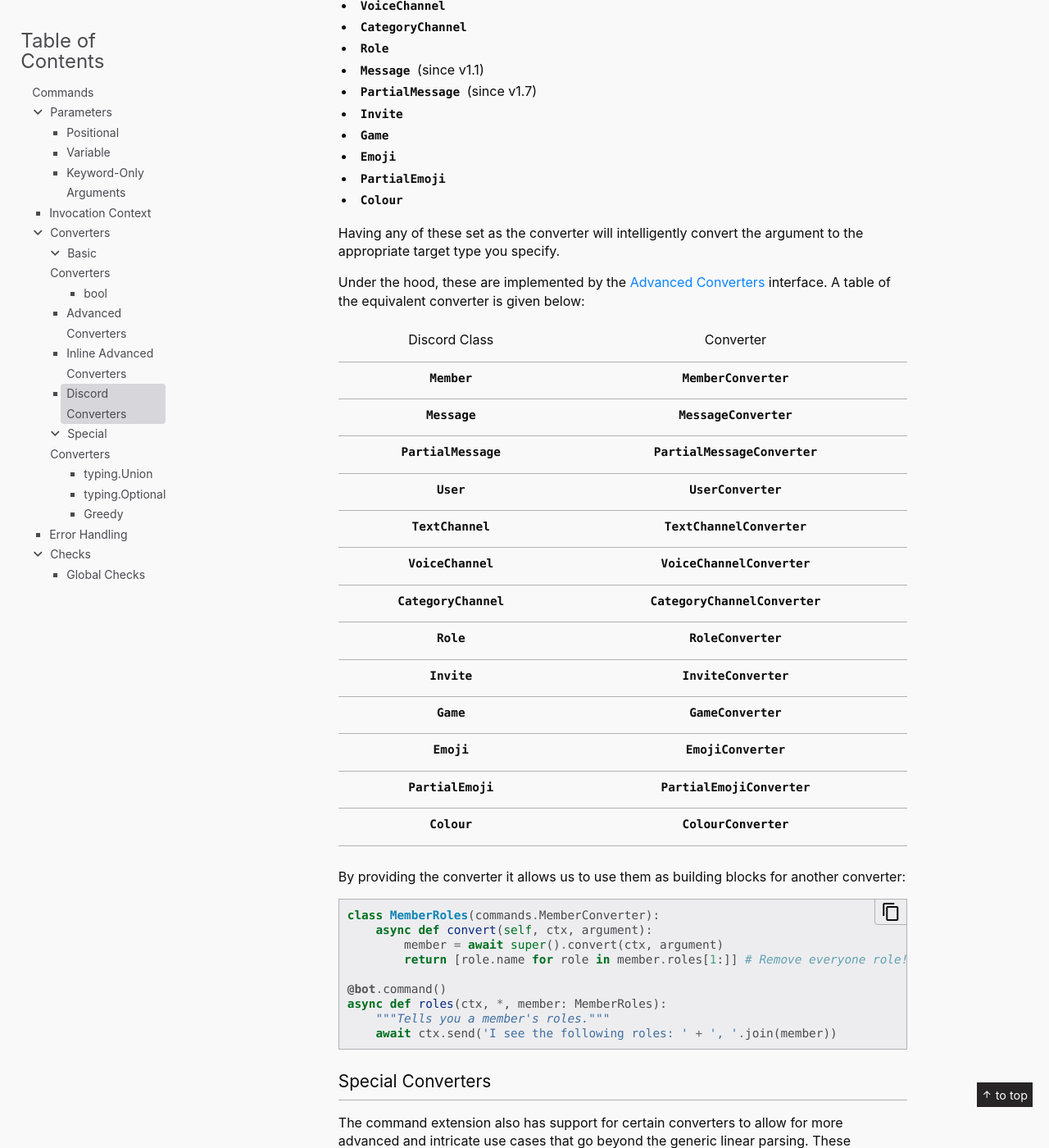
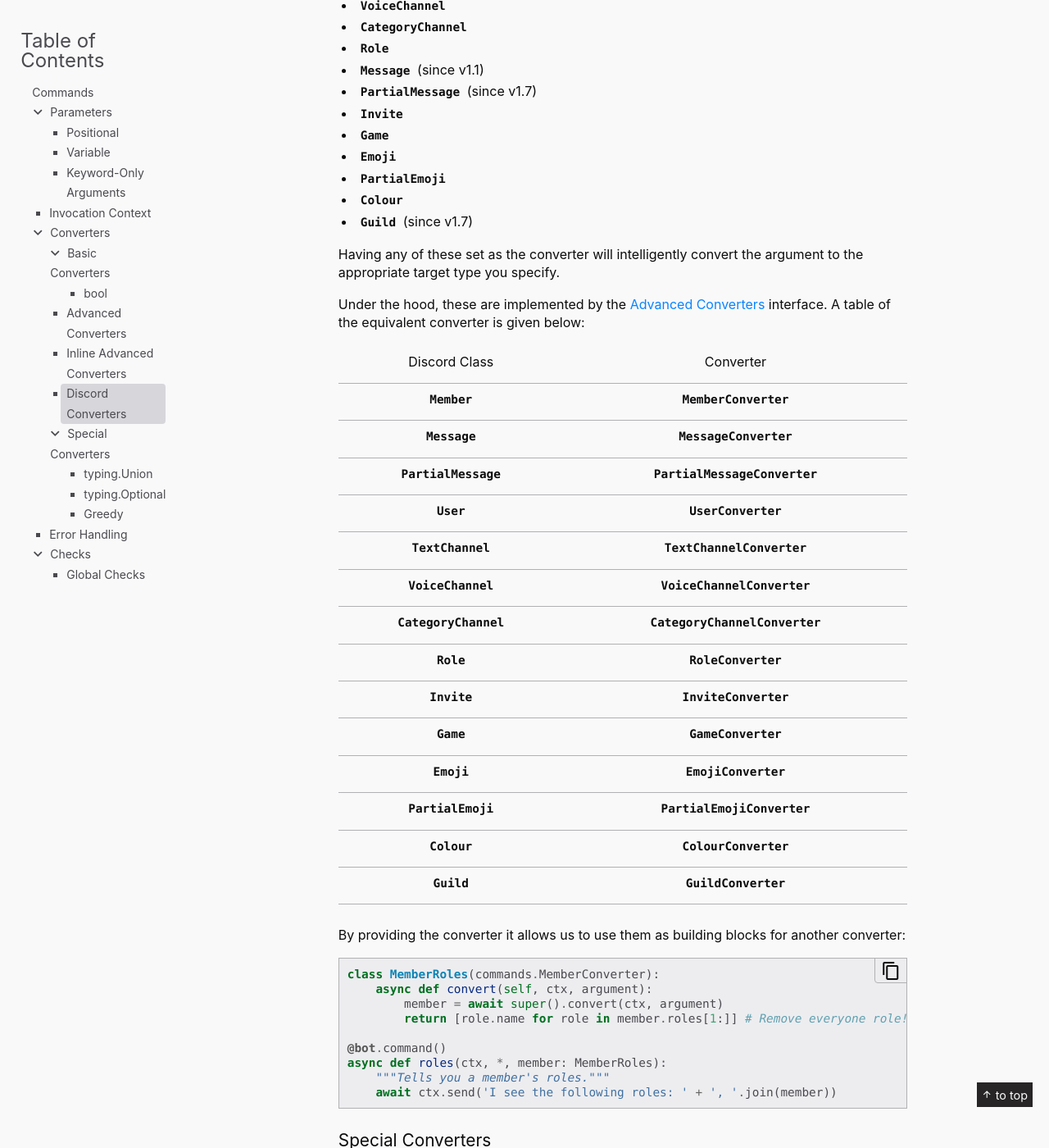
Before and after one commit to Rapptz/discord.py, a Sphinx documentation site: the page built from docs/ext/commands/commands.rst, in a window 1280 px wide and 1400 px high, scrolled down 8642 px. Shown: the whole window at 82% size. Built offline with Sphinx 7.4.7, drawn with Linux system fonts in a browser that asks for light colours.

Commit message:
Add GuildConverter to Converter list in discord.ext.commands introduction

```diff
--- a/docs/ext/commands/commands.rst
+++ b/docs/ext/commands/commands.rst
@@ -384,6 +384,7 @@ A lot of discord models work out of the gate as a parameter:
 - :class:`Emoji`
 - :class:`PartialEmoji`
 - :class:`Colour`
+- :class:`Guild` (since v1.7)
 
 Having any of these set as the converter will intelligently convert the argument to the appropriate target type you
 specify.
@@ -419,6 +420,8 @@ converter is given below:
 | :class:`PartialEmoji`    | :class:`~ext.commands.PartialEmojiConverter`    |
 +--------------------------+-------------------------------------------------+
 | :class:`Colour`          | :class:`~ext.commands.ColourConverter`          |
++--------------------------+-------------------------------------------------+
+| :class:`Guild`           | :class:`~ext.commands.GuildConverter`           |
 +--------------------------+-------------------------------------------------+
 
 By providing the converter it allows us to use them as building blocks for another converter:
```
